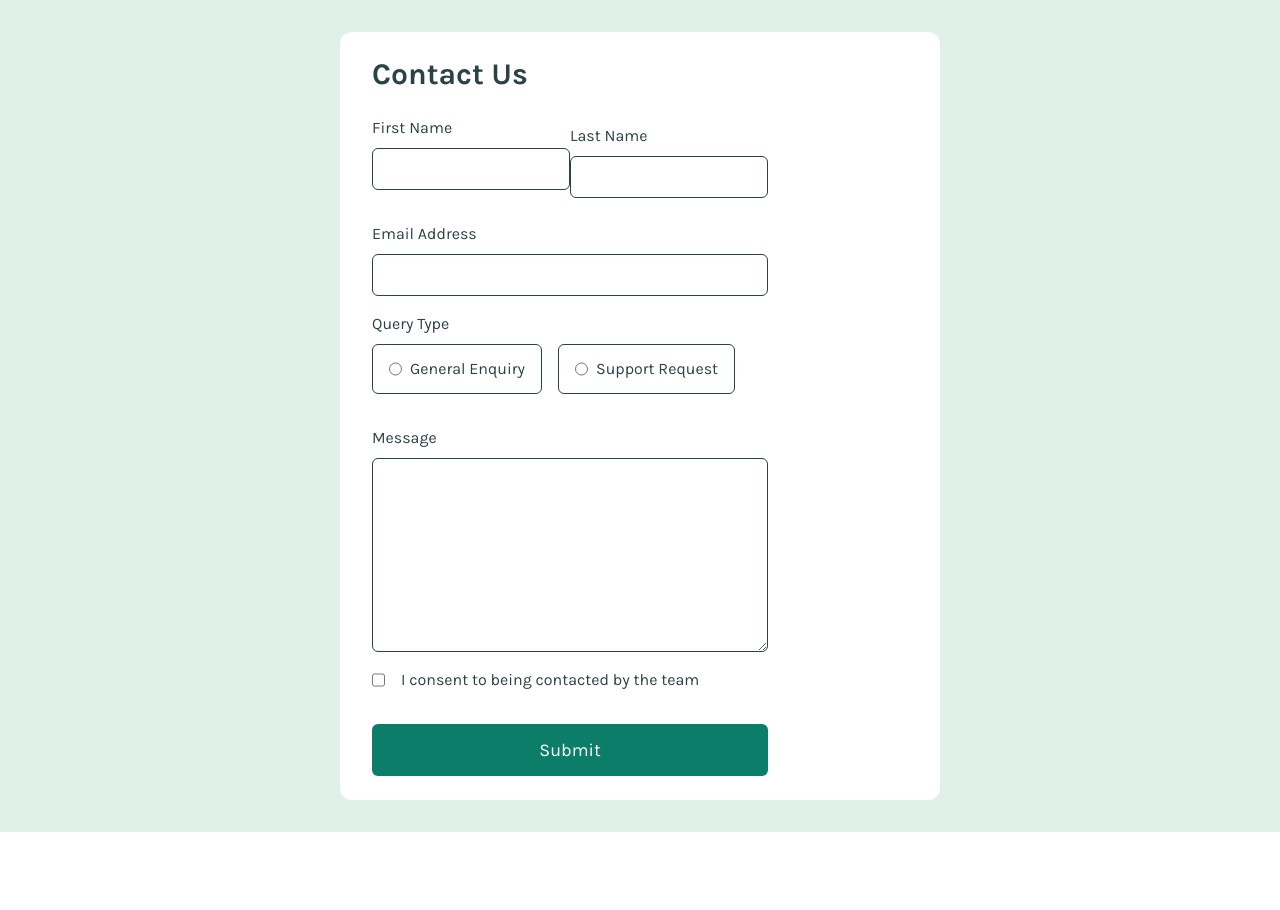
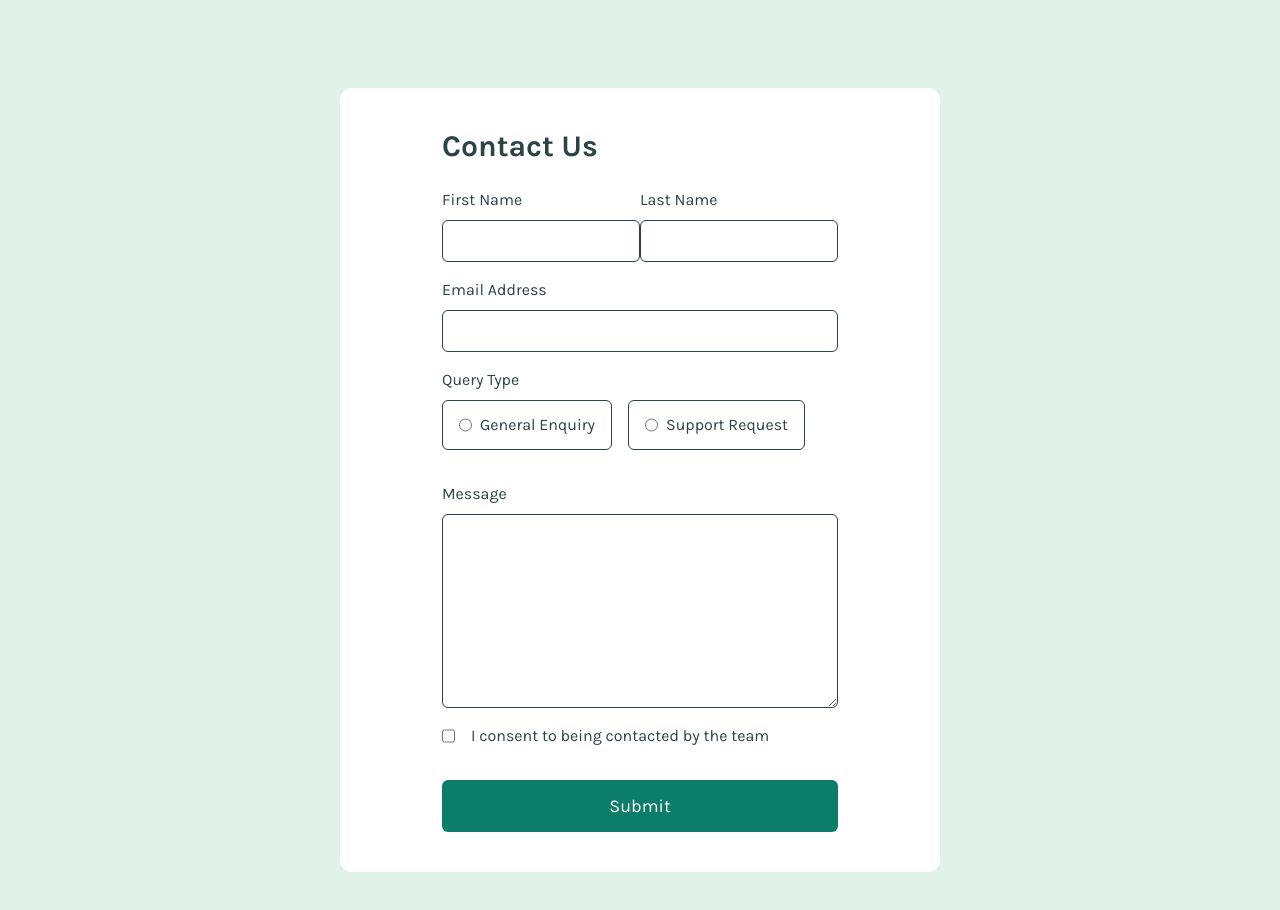
Before and after one commit to JuanMiranda1998/contact-form-frontend-mentor, a React (Vite) app: page / in a window 1280 px wide. Shown: the top 910 px of the page. Before the commit the page ends 832 px from the top, so only its background shows below. Built offline with nearby package versions, Linux system fonts and the light colour scheme.

Commit message:
styled notification

```diff
--- a/src/App.jsx
+++ b/src/App.jsx
@@ -4,8 +4,8 @@ import Form from './components/Form'
 function App() {
 
   return (
-    <div className='w-full min-h-[100vh] bg-[#e0f1e7] flex flex-col justify-center items-center font-body font-normal relative overflow-hidden'>
-      <div className='w-[95%] max-w-[600px] my-8 px-8 py-6 bg-white flex flex-col justify-center items-start rounded-xl'>
+    <div className='w-full min-h-[100vh] bg-[#e0f1e7] flex flex-col justify-center items-center font-body font-normal relative overflow-hidden lg:py-12'>
+      <div className='w-[95%] max-w-[600px] my-8 px-8 py-6 lg:py-10 lg:mt-10 bg-white flex flex-col justify-center items-start lg:items-center rounded-xl'>
         <Form />
       </div>
     </div>
--- a/src/components/ConfirmationMessage.jsx
+++ b/src/components/ConfirmationMessage.jsx
@@ -2,9 +2,9 @@ import React from 'react'
 
 const ConfirmationMessage = () => {
   return (
-    <div className='absolute top-0'>
-        <h1>Message Sent!</h1>
-        <p>Thanks for completing the form. We'll be in touch soon!</p>
+    <div className='w-[300px] lg:w-[400px] px-4 py-4 rounded-lg absolute top-1 left-1/2 -translate-x-1/2 bg-[#2a4244ef] text-white'>
+        <h1 className='mb-2'>Message Sent!</h1>
+        <p className='text-sm text-[#e0f1e7]'>Thanks for completing the form. We'll be in touch soon!</p>
     </div>
   )
 }
--- a/src/components/Form.jsx
+++ b/src/components/Form.jsx
@@ -73,7 +73,7 @@ const Form = () => {
         <form className="text-[#2b4246]">
             <h1 className='text-3xl font-bold mb-6'>Contact Us</h1>
             <div className='w-full flex flex-col lg:flex-row justify-center items-center mb-4'>
-                <div className="w-full flex flex-col justify-center items-start mb-4">
+                <div className="w-full flex flex-col justify-center items-start mb-4 lg:mb-0">
                     <label className="mb-2" htmlFor="firstName">First Name</label>
                     <input className='w-full py-2 pl-4 border border-[#2b4246] rounded-md' type="text" id="firstName" name="firstName" value={formData.firstName} onChange={handleChange} />
                     {errors.errorFirstName==='empty' && <p>This field is required</p>}
@@ -116,7 +116,7 @@ const Form = () => {
                 <p className='hidden'>To submit this form, please consent to being contacted</p>
             </div>
             <button className="w-full mt-4 py-3 rounded-md bg-[#0c7d69] text-white text-lg text-center" onClick={handleSubmit}>Submit</button>
-            {emailSubmitted&&<ConfirmationMessage />}
+            {!!emailSubmitted&&<ConfirmationMessage />}
         </form>
     )
 }
```
